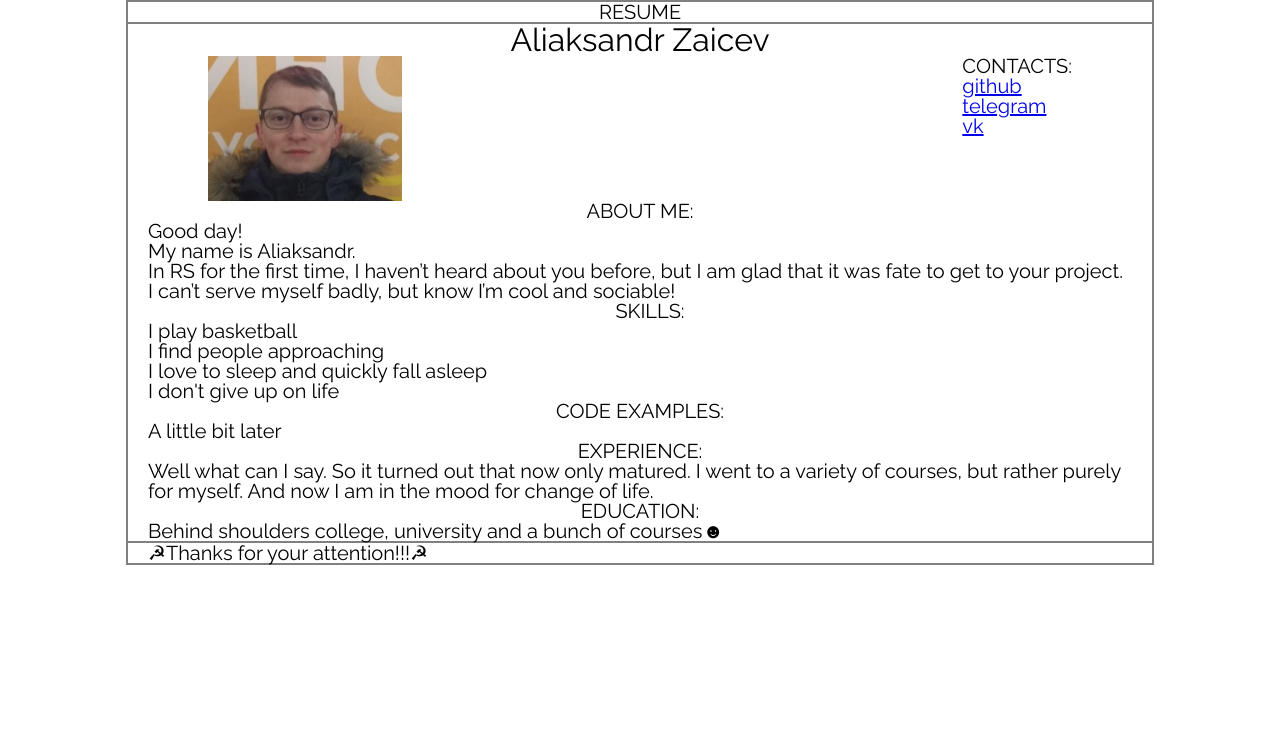
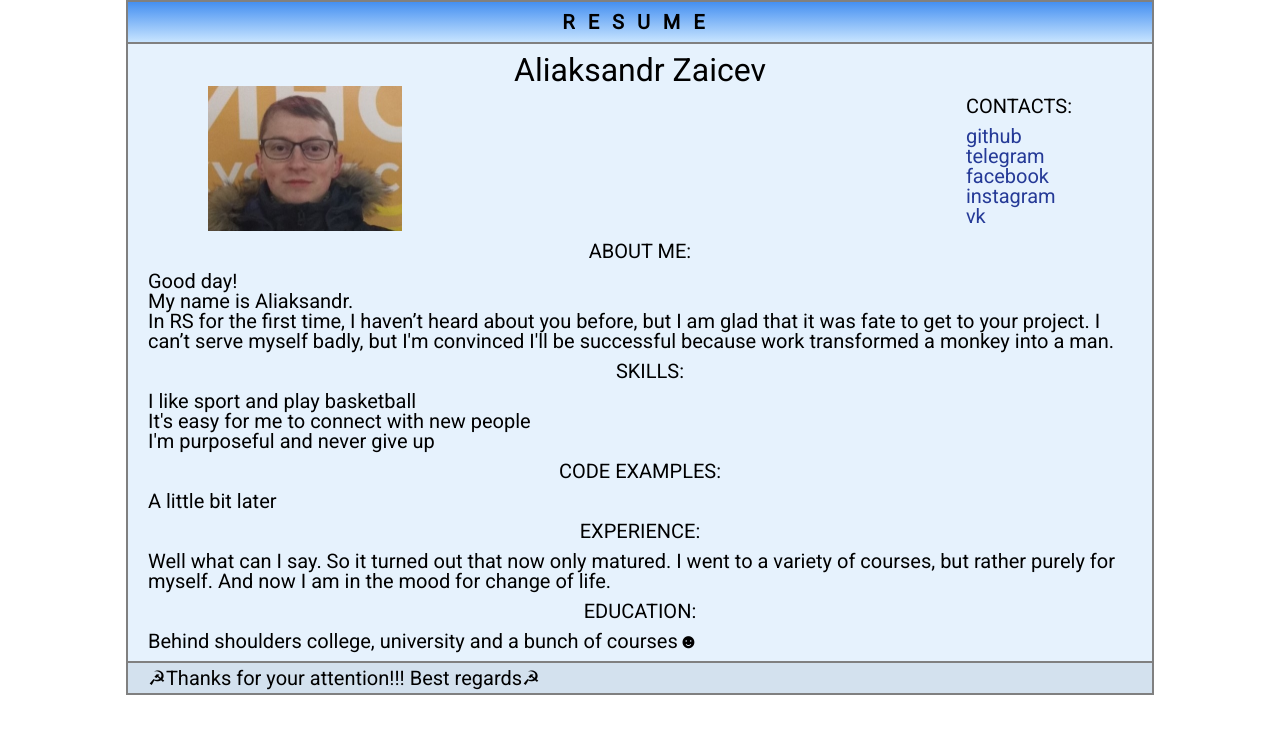
Before and after one commit to SashaZaicev/rsschool-2019Q1-cv, a plain HTML site: page index.html in a window 1280 px wide. Drawn offline with Linux system fonts and the light colour scheme.

Commit message:
correct index.html and style.css

```diff
--- a/index.html
+++ b/index.html
@@ -7,7 +7,7 @@
     <title>My resume</title>
     <link rel="stylesheet" href="style.css">
     <link rel="stylesheet" href="reset.css">
-    <link href="https://fonts.googleapis.com/css?family=Raleway" rel="stylesheet">
+    <link href="https://fonts.googleapis.com/css?family=Roboto" rel="stylesheet">
 <body class="body">
     <header class="header">
 
@@ -24,9 +24,11 @@
                 <img class="img_my_foto" src="my_foto.png" alt="my_foto" width="194" height="145">
             <div class="contacts">
                         <h2 class="cont up_case">contacts:</h2>
-                        <ul>
+                        <ul class="ul_social">
                             <li><a href="https://github.com/SashaZaicev">github</a></li>
                             <li><a href="https://t.me/sashazaitsau">telegram</a></li>
+                            <li><a href="https://www.facebook.com/profile.php?id=100005987055173">facebook</a></li>
+                            <li><a href="https://www.instagram.com/wildbunnyboy/">instagram</a></li>
                             <li><a href="https://vk.com/id53738228">vk</a></li>
                         </ul>
             </div>
@@ -38,16 +40,15 @@
                 <h2 class="up_case">about me:</h2>
                 <p class="indent">Good day!</p>
                 <p class="indent"> My name is Aliaksandr.</p>
-                <p class="indent">In RS for the first time, I haven’t heard about you before, but I am glad that it was fate to get to your project. I can’t serve myself badly, but know I’m cool and sociable!</p>
+                <p class="indent">In RS for the first time, I haven’t heard about you before, but I am glad that it was fate to get to your project. I can’t serve myself badly, but I'm convinced I'll be successful because work transformed a monkey into a man.</p>
             </div>
 
             <div class="skills">
                 <h2 class="up_case">skills:</h2>
                 <ul>
-                    <li>I play basketball</li>
-                    <li>I find people approaching</li>
-                    <li>I love to sleep and quickly fall asleep</li>
-                    <li>I don't give up on life</li>
+                    <li>I like sport and play basketball</li>
+                    <li>It's easy for me to connect with new people</li>
+                    <li>I'm purposeful and never give up</li>
                 </ul>
             </div>
 
@@ -68,7 +69,7 @@
 
         </section>
         <footer class="footer">
-                <p class="indent">&#9773Thanks for your attention!!!&#9773</p>
+                <p class="indent">&#9773Thanks for your attention!!! Best regards&#9773</p>
             </footer>
     </main>
 </body>
--- a/style.css
+++ b/style.css
@@ -1,9 +1,10 @@
 
 .body {
     font-size: 20px;
-    font-family: 'Raleway', sans-serif;
-}
+    font-family: 'Roboto', sans-serif;;
+    }
 .header {
+    background: rgba(117, 184, 247, 0.733);
     border: 2px solid grey;
     max-width: 1024px;
     min-width: 512px;
@@ -11,11 +12,17 @@
     display: flex;
     margin: auto;
     border-bottom: none;
+    background: linear-gradient(to bottom, #3888f0ef, #c7e4ff);
     }
 .header_name{
     justify-content: center;
     flex-direction: column;
     margin: auto;
+    font-weight: bold;
+    letter-spacing: 13px;
+
+}
+main {
 
 }
 .img_my_foto {
@@ -33,20 +40,31 @@
 .skills {
     padding-left: 20px;
 }
-.contacts ul {
-    list-style: none;
-    list-style-type: none;
-    color: bisque;
+div.contacts ul li a{
+    text-decoration: none;
+    color: rgb(37, 58, 151);
+}
+div.contacts ul li a:hover{
+    color: rgb(35, 104, 25);
+}
+.ul_social {
+    font-size: 20px;
 }
 .name {
     font-size: 32px;
     text-align: center;
+    margin-top: 10px;
 }
 .up_case {
     text-align: center;
     text-transform: uppercase;
+    margin: 10px auto;
+}
+.education {
+    margin-bottom: 10px;
 }
 .section {
+    background: rgb(230, 242, 253);
     border: 2px solid grey;
     max-width: 1024px;
     min-width: 512px;
@@ -64,6 +82,8 @@
     position: relative;
     display: flex;
     margin: auto;
+    padding: 5px 0px;
     border-top: none;
+    background: rgb(211, 225, 238);
 
 }
```
